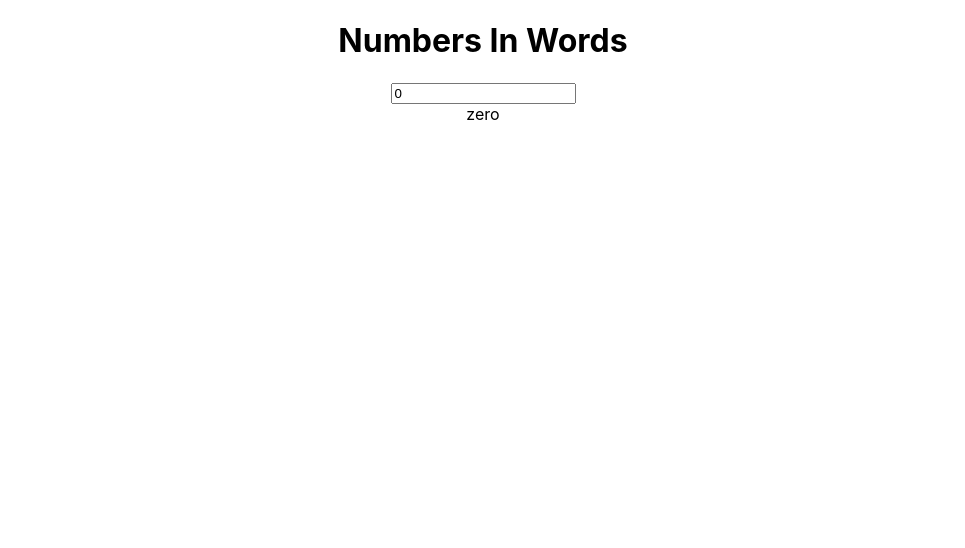
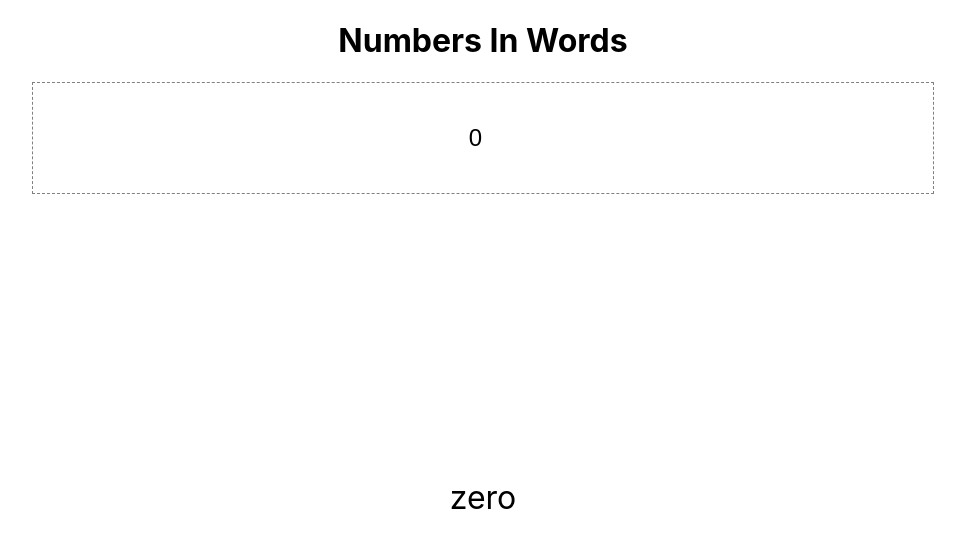
Before and after one commit to chrismilson/numbers-in-words, a React (Create React App) app: page / in a window 1280 px wide. Shown: the top 548 px of the page, without its empty margins (157-1122 px from the left). Built offline with nearby package versions, Linux system fonts and the light colour scheme.

Commit message:
Add styles

```diff
--- /dev/null
+++ b/src/ui/App.css
@@ -0,0 +1,12 @@
+.App {
+  position: fixed;
+  top: 0;
+  left: 0;
+  width: 100%;
+  height: 100%;
+
+  display: flex;
+  flex-direction: column;
+  justify-content: center;
+  align-items: center;
+}
--- /dev/null
+++ b/src/ui/components/DisplayString.css
@@ -0,0 +1,8 @@
+.DisplayString {
+  font-size: 2em;
+  flex: 1;
+  display: flex;
+  justify-content: center;
+  align-items: center;
+  padding: 1em;
+}
--- a/src/ui/components/DisplayString.tsx
+++ b/src/ui/components/DisplayString.tsx
@@ -1,4 +1,5 @@
 import React from 'react'
+import './DisplayString.css'
 
 const DisplayString: React.FC<{
   content: string
--- /dev/null
+++ b/src/ui/components/NumberInput.css
@@ -0,0 +1,8 @@
+.NumberInput {
+  border: 1px dashed grey;
+  outline: none;
+  font-size: 1.5em;
+  text-align: center;
+  width: 70%;
+  flex: 0.2;
+}
--- a/src/ui/components/NumberInput.tsx
+++ b/src/ui/components/NumberInput.tsx
@@ -2,6 +2,7 @@ import React from 'react'
 // import Button from './Button'
 // import { FontAwesomeIcon } from '@fortawesome/react-fontawesome'
 // import { faBackspace } from '@fortawesome/free-solid-svg-icons'
+import './NumberInput.css'
 
 const NumberInput: React.FC<{
   currentValue: number
@@ -16,7 +17,7 @@ const NumberInput: React.FC<{
       value={`${currentValue}`}
       onChange={e => {
         const input = parseInt(e.target.value, 10)
-        onChange(input === NaN ? 0 : input)
+        onChange(isNaN(input) ? 0 : input)
       }}
     />
   )
--- a/src/ui/index.tsx
+++ b/src/ui/index.tsx
@@ -1,6 +1,7 @@
 import React from 'react'
 import InputDigits from './containers/InputDigits'
 import DisplayWords from './containers/DisplayWords'
+import './App.css'
 
 export default function App() {
   return (
```
